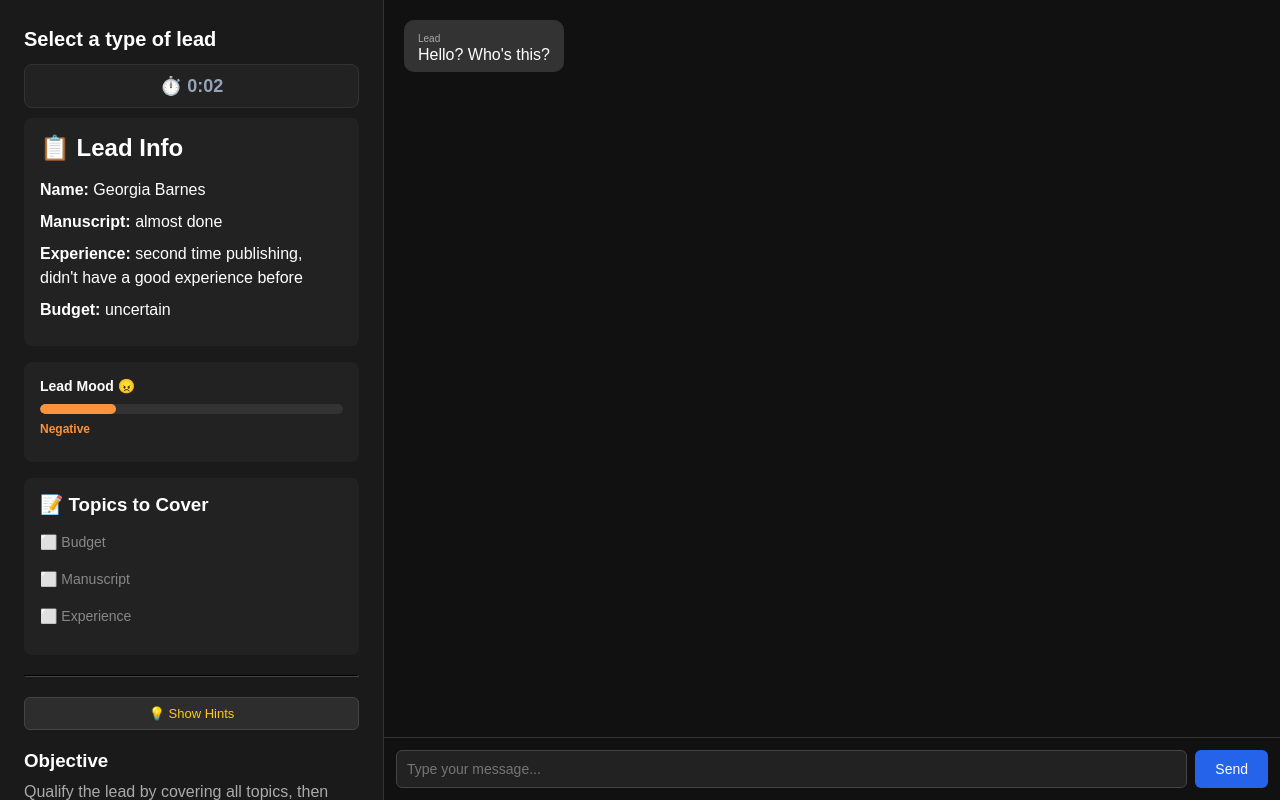
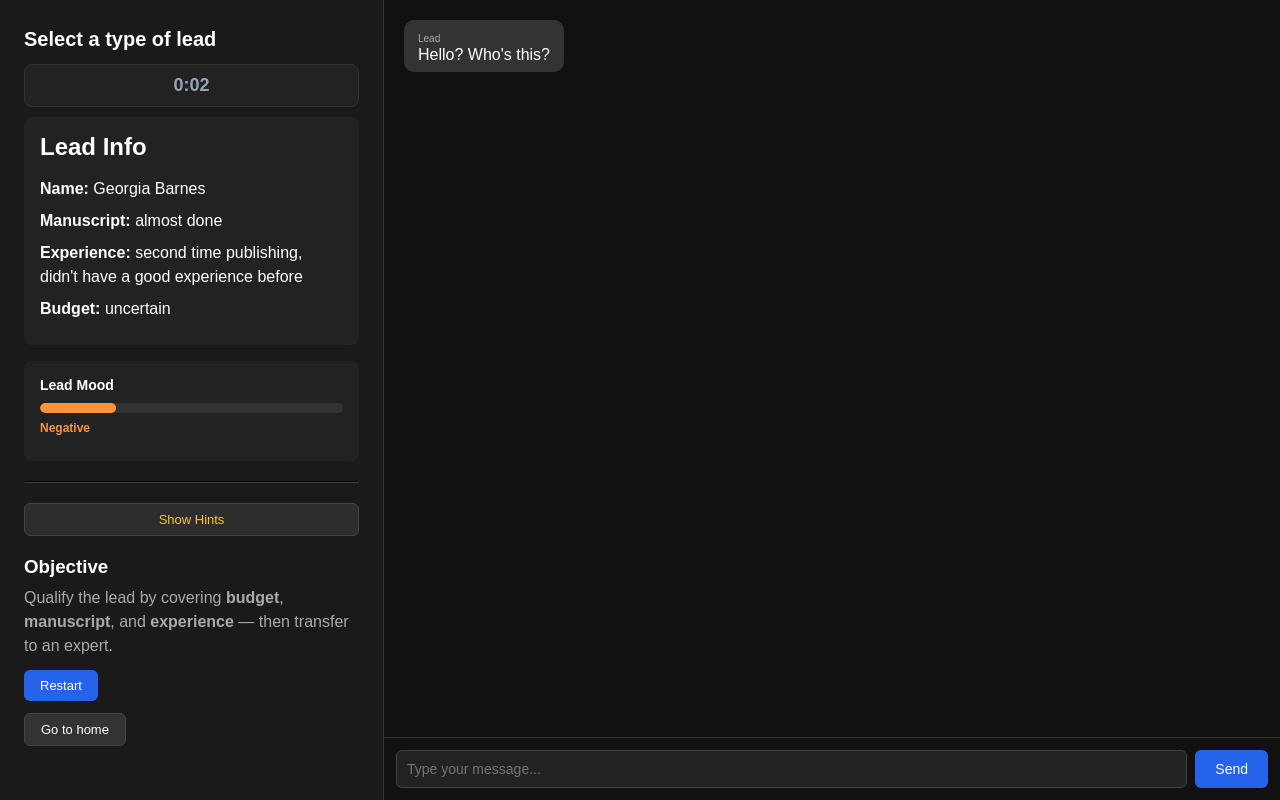
Before and after one commit to MGigenaDePaul/sdr-simulator, a React (Vite) app: page /simulation in a window 1280 px wide. Both pictures are taken after a click on the button "Angry". Built offline with nearby package versions, Linux system fonts and the light colour scheme.

Commit message:
removed emojis

```diff
--- a/src/pages/Simulation.jsx
+++ b/src/pages/Simulation.jsx
@@ -1,6 +1,5 @@
 import { useState, useRef, useEffect } from "react";
 import { useNavigate } from "react-router-dom";
-import SimLeftImage  from "../assets/simLeft.jpg"
 import "../styles/Simulation.css";
 
 // ─── LEAD DATA ───────────────────────────────────────────────
@@ -459,7 +458,7 @@ const detectCategory = (input) => {
   for (const entry of keywordMap) {
     for (const phrase of entry.phrases) {
       if (cleaned.includes(phrase)) {
-        const score = entry.priority + phrase.length; // scoring formula = priority + phrase.length
+        const score = entry.priority + phrase.length;
         if (score > bestScore) {
           bestScore = score;
           bestMatch = entry.category;
@@ -499,17 +498,6 @@ const hintSuggestions = {
   ],
 };
 
-// ─── SCORING HELPERS ─────────────────────────────────────────
-const calculateGrade = (score) => {
-  if (score >= 90) return { letter: "A+", color: "#4ade80" };
-  if (score >= 80) return { letter: "A", color: "#4ade80" };
-  if (score >= 70) return { letter: "B+", color: "#a3e635" };
-  if (score >= 60) return { letter: "B", color: "#facc15" };
-  if (score >= 50) return { letter: "C", color: "#fb923c" };
-  if (score >= 40) return { letter: "D", color: "#f87171" };
-  return { letter: "F", color: "#ef4444" };
-};
-
 // ─── REQUIRED TOPICS FOR TRANSFER ────────────────────────────
 const REQUIRED_TOPICS = ["budget", "manuscript", "experience"];
 
@@ -529,7 +517,6 @@ const Simulation = () => {
   const [elapsedTime, setElapsedTime] = useState(0);
   const [showHints, setShowHints] = useState(false);
   const [categoryLog, setCategoryLog] = useState([]);
-  const [showTranscript, setShowTranscript] = useState(false);
   const chatEnd = useRef(null);
   const timerRef = useRef(null);
   const navigate = useNavigate();
@@ -569,14 +556,6 @@ const Simulation = () => {
   const getRandomResponse = (responses) => {
     if (!responses || responses.length === 0) return "...";
     return responses[Math.floor(Math.random() * responses.length)];
-  };
-
-  const getMoodEmoji = () => {
-    if (moodScore >= 80) return "😊";
-    if (moodScore >= 60) return "🙂";
-    if (moodScore >= 40) return "😐";
-    if (moodScore >= 20) return "😠";
-    return "🤬";
   };
 
   const getMoodLabel = () => {
@@ -624,22 +603,6 @@ const Simulation = () => {
     setMoodScore((prev) => Math.max(0, Math.min(100, prev + delta)));
   };
 
-  const calculateFinalScore = () => {
-    let score = 0;
-    const topicsCovered = REQUIRED_TOPICS.filter((t) => coveredTopics.has(t)).length;
-    score += topicsCovered * 20;
-    score += Math.min(empathyCount * 5, 20);
-    score -= sellingViolations * 15;
-    score += moodScore >= 50 ? 10 : 0;
-    score += moodScore >= 70 ? 10 : 0;
-
-    const userMsgCount = messages.filter((m) => m.from === "You").length;
-    if (userMsgCount <= 10) score += 10;
-    else if (userMsgCount <= 15) score += 5;
-
-    return Math.max(0, Math.min(100, score));
-  };
-
   const handleSelectLead = (leadInfo) => {
     setSelectedLead(leadInfo);
     setMessages([{ from: "Lead", text: "Hello? Who's this?" }]);
@@ -649,7 +612,6 @@ const Simulation = () => {
     setSellingViolations(0);
     setEmpathyCount(0);
     setCategoryLog([]);
-    setShowTranscript(false);
 
     const initialMood = leadInfo.personality === "angry" ? 25 :
       leadInfo.personality === "happy" ? 75 : 50;
@@ -757,115 +719,39 @@ const Simulation = () => {
     setElapsedTime(0);
     setShowHints(false);
     setCategoryLog([]);
-    setShowTranscript(false);
     setInput("");
     if (timerRef.current) clearInterval(timerRef.current);
   };
-
-  // ─── SIMULATION COMPLETE SCREEN ──────────────────────────
-  if (simulationComplete) {
-    const finalScore = calculateFinalScore();
-    const grade = calculateGrade(finalScore);
-    const userMsgCount = messages.filter((m) => m.from === "You").length;
-
-    return (
-      <div className="sim-complete">
-        <h1>✅ Simulation Complete</h1>
-
-        <div className="complete-card">
-          <div className="grade-display">
-            <div className="grade-circle" style={{ borderColor: grade.color }}>
-              <span className="grade-letter" style={{ color: grade.color }}>
-                {grade.letter}
-              </span>
-            </div>
-            <p className="grade-score">{finalScore}/100</p>
-          </div>
-
-          <h2>Summary</h2>
-          <p><strong>Lead:</strong> {selectedLead.name} ({selectedLead.personality})</p>
-          <p><strong>Time:</strong> {formatTime(elapsedTime)}</p>
-          <p><strong>Messages sent:</strong> {userMsgCount}</p>
-          <p><strong>Empathy moments:</strong> {empathyCount}</p>
-          <p><strong>Selling violations:</strong>
-            <span style={{ color: sellingViolations > 0 ? "#ef4444" : "#4ade80" }}>
-              {" "}{sellingViolations}
-            </span>
-          </p>
-          <p><strong>Final mood:</strong> {getMoodEmoji()} {getMoodLabel()}</p>
-
-          <p style={{ marginTop: "12px" }}><strong>Topics Covered:</strong></p>
-          <ul>
-            {REQUIRED_TOPICS.map((topic) => (
-              <li key={topic} className="topic-covered">
-                ✅ {topic.charAt(0).toUpperCase() + topic.slice(1)}
-              </li>
-            ))}
-          </ul>
-
-          <p className="complete-rule">Rule #1: Qualify the lead. Don't sell. ✔</p>
-
-          {/* Transcript Toggle */}
-          <button
-            className="transcript-toggle"
-            onClick={() => setShowTranscript(!showTranscript)}
-          >
-            {showTranscript ? "Hide" : "Show"} Message Breakdown
-          </button>
-
-          {showTranscript && (
-            <div className="transcript-section">
-              {categoryLog.map((entry, i) => (
-                <div key={i} className="transcript-entry">
-                  <span className="transcript-msg">"{entry.text}"</span>
-                  <span className={`transcript-cat cat-${entry.category}`}>
-                    {entry.category}
-                  </span>
-                </div>
-              ))}
-            </div>
-          )}
-        </div>
-
-        <div className="complete-buttons">
-          <button className="restart-btn" onClick={handleRestart}>Try Another Lead</button>
-          <button className="home-btn" onClick={() => navigate("/")}>Go Home</button>
-        </div>
-      </div>
-    );
-  }
 
   // ─── MAIN RENDER ───────────────────────────────────────────
   return (
     <div className="sim-container fade-in">
       <div className="sim-left">
-        <p className="select-lead-text"><b>Select a type of lead</b>  </p>
+        <p className="select-lead-text"><b>Select a type of lead</b></p>
         {!selectedLead && (
           <div className="lead-types">
-            <button className='angry-button' onClick={() => handleSelectLead(angryLeadInfo)}><b>Angry</b></button>
-            <button className='happy-button' onClick={() => handleSelectLead(happyLeadInfo)}><b>Happy</b></button>
-            <button className='busy-button' onClick={() => handleSelectLead(busyLeadInfo)}><b>Busy</b></button>
+            <button className="angry-button" onClick={() => handleSelectLead(angryLeadInfo)}><b>Angry</b></button>
+            <button className="happy-button" onClick={() => handleSelectLead(happyLeadInfo)}><b>Happy</b></button>
+            <button className="busy-button" onClick={() => handleSelectLead(busyLeadInfo)}><b>Busy</b></button>
           </div>
         )}
 
         {selectedLead && (
           <>
-            {/* Timer */}
             <div className="timer-display">
-              ⏱️ {formatTime(elapsedTime)}
+              {formatTime(elapsedTime)}
             </div>
 
             <div className="lead-info">
-              <h2>📋 Lead Info</h2>
+              <h2>Lead Info</h2>
               <p><strong>Name:</strong> {selectedLead.name}</p>
               <p><strong>Manuscript:</strong> {selectedLead.manuscript}</p>
               <p><strong>Experience:</strong> {selectedLead.experience}</p>
               <p><strong>Budget:</strong> {selectedLead.budget}</p>
             </div>
 
-            {/* Mood Meter */}
             <div className="mood-meter">
-              <h3>Lead Mood {getMoodEmoji()}</h3>
+              <h3>Lead Mood</h3>
               <div className="mood-bar-container">
                 <div
                   className="mood-bar-fill"
@@ -880,24 +766,13 @@ const Simulation = () => {
               </p>
             </div>
 
-            <div className="topic-tracker">
-              <h3>📝 Topics to Cover</h3>
-              {REQUIRED_TOPICS.map((topic) => (
-                <p key={topic} className={`topic-item ${coveredTopics.has(topic) ? "covered" : ""}`}>
-                  {coveredTopics.has(topic) ? "✅" : "⬜"}{" "}
-                  {topic.charAt(0).toUpperCase() + topic.slice(1)}
-                </p>
-              ))}
-            </div>
-
             <hr />
 
-            {/* Hint Toggle */}
             <button
               className="hint-toggle-btn"
               onClick={() => setShowHints(!showHints)}
             >
-              {showHints ? "🙈 Hide Hints" : "💡 Show Hints"}
+              {showHints ? "Hide Hints" : "Show Hints"}
             </button>
             {showHints && (
               <div className="hint-box">
@@ -909,11 +784,11 @@ const Simulation = () => {
 
         <h3>Objective</h3>
         <p className="objective-text">
-          Qualify the lead by covering all topics, then transfer to an expert.
+          Qualify the lead by covering <strong>budget</strong>, <strong>manuscript</strong>, and <strong>experience</strong> — then transfer to an expert.
         </p>
 
         {selectedLead && (
-          <button className="restart-btn" onClick={handleRestart}>🔄 Restart</button>
+          <button className="restart-btn" onClick={handleRestart}>Restart</button>
         )}
         <button className="home-btn" onClick={() => navigate("/")}>Go to home</button>
       </div>
@@ -948,7 +823,7 @@ const Simulation = () => {
           )}
           {sellingWarning && (
             <div className="selling-warning">
-              ⚠️ Warning: You're selling, not qualifying! Remember Rule #1.
+              Warning: You're selling, not qualifying! Remember Rule #1.
             </div>
           )}
           <div ref={chatEnd} />
```
